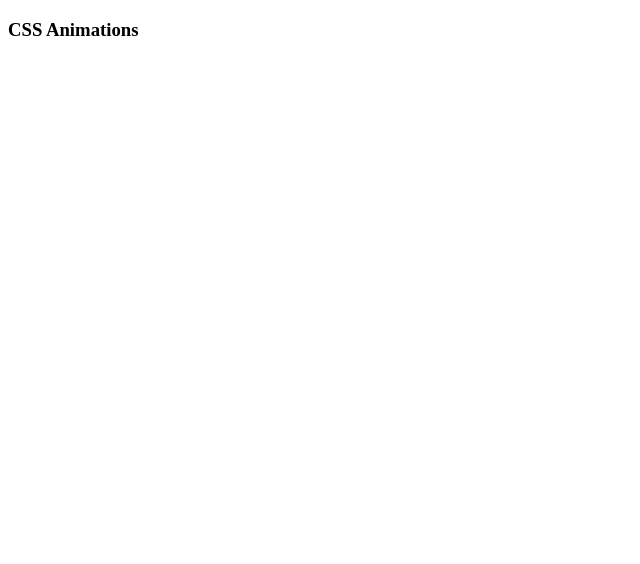
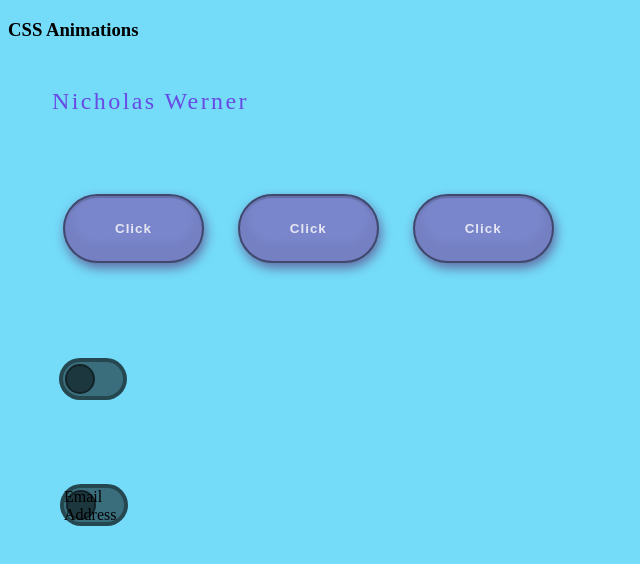
Before and after one commit to nswerner/CSS_Portofolio, a plain HTML site: page index.html in a window 1280 px wide. Shown: the whole page, without its empty margins (0-640 px from the left). Drawn offline with Linux system fonts and the light colour scheme.

Commit message:
Get Components on the Page

```diff
--- a/index.html
+++ b/index.html
@@ -4,7 +4,7 @@
   <meta charset="UTF-8">
   <meta name="viewport" content="width=device-width, initial-scale=1.0">
   <meta http-equiv="X-UA-Compatible" content="ie=edge">
-  <link href="./style.css" rel="stylesheet" type="text/css" media="all">
+  <link href="style.css" rel="stylesheet" type="text/css" media="all">
   <title>Document</title>
 </head>
 <body>
@@ -15,10 +15,15 @@
     <section class="headline">
 
       <div class="component">
-
+          <div class="text-wrapper">
+            <h1>
+              Nicholas Werner
+            </h1>
+          </div>
       </div>
 
       <div class="code">
+
 
 
       </div>
@@ -28,7 +33,9 @@
     <section class="buttons">
 
       <div class="component">
-
+        <button href="#">Click</button>
+        <button href="#">Click</button>
+        <button href="#">Click</button>
       </div>
 
       <div class="code">
@@ -42,6 +49,9 @@
 
       <div class="component">
 
+        <input id="toggle" name="toggle" type="checkbox">
+        <label for="toggle"></label>
+
       </div>
 
       <div class="code">
@@ -54,7 +64,10 @@
     <section class="input">
 
       <div class="component">
-
+        <div>
+          <input class="input" id="input" name="input" type="text" required>
+          <label for="input">Email Address</label>
+        </div>
       </div>
 
       <div class="code">
--- a/style.css
+++ b/style.css
@@ -0,0 +1,215 @@
+body {
+  background-color: #74dcf9;
+}
+
+main {
+  display: flex;
+  flex-direction: column;
+  justify-content: center;
+}
+
+section {
+  margin: 40px;
+}
+
+.text-wrapper {
+  cursor: pointer;
+}
+
+.text-wrapper h1 {
+  position: absolute;
+  -ms-transform: translateY(-50%);
+  transform: translateY(-100%);
+  font-family: Merriweather, serif;
+  color: #6849e3;
+  letter-spacing: 0.1em;
+  font-weight: 300;
+  padding: 4px;
+  -webkit-transition-duration: 0.5s;
+  transition-duration: 0.5s;
+  -webkit-transition-timing-function: ease-in-out;
+  transition-timing-function: ease-in-out;
+
+}
+
+.text-wrapper h1:hover {
+  color: white;
+  -webkit-transition-duration: 0.5s;
+  transition-duration: 0.5s;
+  -webkit-transition-timing-function: ease-in-out;
+  transition-timing-function: ease-in-out;
+  letter-spacing: 0.025em;
+}
+
+.text-wrapper h1:before {
+  content: "";
+  position: absolute;
+  z-index: -1;
+  left: 100%;
+  right: 0;
+  top: 0;
+  background-color: #6849e3;
+  height: 2px;
+  -webkit-transition-property: left;
+  transition-property: left;
+  -webkit-transition-duration: 0.5s;
+  transition-duration: 0.5s;
+  -webkit-transition-timing-function: ease-in-out;
+  transition-timing-function: ease-in-out;
+}
+
+.text-wrapper h1:hover:before {
+  left: 0;
+}
+
+.text-wrapper h1:after {
+  content: "";
+  position: absolute;
+  z-index: -1;
+  left: 0;
+  right: 100%;
+  bottom: 0;
+  background: #6849e3;
+  height: 2px;
+  -webkit-transition-property: right;
+  transition-property: right;
+  -webkit-transition-duration: 0.5s;
+  transition-duration: 0.5s;
+  -webkit-transition-timing-function: ease-out;
+  transition-timing-function: ease-out;
+}
+
+.text-wrapper h1:hover:after {
+  right: 0;
+}
+
+input {
+  opacity: 0;
+  width: 0;
+  height: 0;
+}
+
+label {
+  cursor: pointer;
+  position: relative;
+  display: inline-block;
+  width: 60px;
+  height: 34px;
+  background-color: rgba(0, 0, 0, 0.5);
+  border: 4px solid rgba(0, 0, 0, 0.35);
+  border-radius: 34px;
+  -webkit-transition: .4s;
+  transition: .4s;
+}
+
+label:before {
+    background-color: rgba(0, 0, 0, 0.5);
+    border: 2px solid rgba(0, 0, 0, 0.35);
+    position: absolute;
+    content: "";
+    top: 2px;
+    left: 2px;
+    height: 26px;
+    width: 26px;
+    -webkit-transition: .4s;
+    transition: .4s;
+    border-radius: 50%;
+}
+
+
+input:checked + label {
+    display: inline-block;
+    width: 60px;
+    height: 34px;
+    background-color: rgba(230, 231, 242, 0.15);
+    border: 4px solid #4c537e;
+    -webkit-transition: .4s;
+    transition: .4s;
+    border-radius: 34px;
+    box-shadow: 1px 1px 16px 2px rgba(0, 0, 0, 0.3);
+}
+
+input:checked + label:before {
+    background-color: #E6E7F2;
+    border: 2px solid #E6E7F2;
+    position: absolute;
+    content: "";
+    top: 2px;
+    height: 26px;
+    width: 26px;
+    -webkit-transform: translateX(24px);
+    -ms-transform: translateX(24px);
+    transform: translateX(24px);
+    -webkit-transition: .4s;
+    transition: .4s;
+    border-radius: 50%;
+}
+
+
+button {
+  font-family: 'Barlow', sans-serif;
+  font-weight: 700;
+  letter-spacing: 1px;
+  color: #E6E7F2;
+  border: 2px solid #41486D;
+  background-color: #7a86cb;
+  -moz-box-shadow:
+    0px -10px 6px 8px #7480C2 inset,
+    0px 0px 0px 2px #616BA2 inset,
+    2px 5px 12px 0px #616BA2;
+  -webkit-box-shadow:
+    0px -10px 6px 8px #7480C2 inset,
+    0px 0px 0px 2px #616BA2 inset,
+    2px 5px 12px 0px #616BA2;
+  box-shadow:
+    0px -10px 6px 8px #7480C2 inset,
+    0px 0px 0px 2px #616BA2 inset,
+    2px 5px 12px 0px #616BA2;
+  padding: 25px 50px;
+  border-radius: 35px;
+  margin: 15px;
+  cursor: pointer;
+}
+
+button:hover {
+  box-shadow:
+    -8px 10px 4px 8px rgba(0, 0, 0, 0.1) inset,
+    2px 5px 12px 0px #616BA2,
+    0px 0px 2px 4px #7a86cb inset;
+  -moz-box-shadow:
+    -8px 10px 4px 8px rgba(0, 0, 0, 0.1) inset,
+    2px 5px 12px 0px #616BA2,
+    0px 0px 2px 4px #7a86cb inset;
+  -webkit-box-shadow:
+    -8px 10px 4px 8px rgba(0, 0, 0, 0.1) inset,
+    2px 5px 12px 0px #616BA2,
+    0px 0px 2px 4px #7a86cb inset;
+  border: 2px solid #616BA2;
+  font-weight: 400;
+  transition: 0.1s;
+}
+
+button:active {
+  content: "";
+}
+
+button:focus {
+  box-shadow: 0px 0px 2px 2px #6849E3 inset;
+  -webkit-box-shadow: 0px 0px 2px 2px #6849E3 inset;
+  -moz-box-shadow: 0px 0px 2px 2px #6849E3 inset;
+  outline: none;
+  background-color: #383E5E;
+  border: 2px solid #6849E3;
+  font-weight: 800;
+}
+
+button:focus:after {
+  left: 32px;
+  top: 25px;
+  visibility: visible;
+  content: "CLICKED!";
+  background-color: #383E5E;
+  color: #6849E3;
+  text-transform: uppercase;
+  transition: 0.3s;
+}
```
